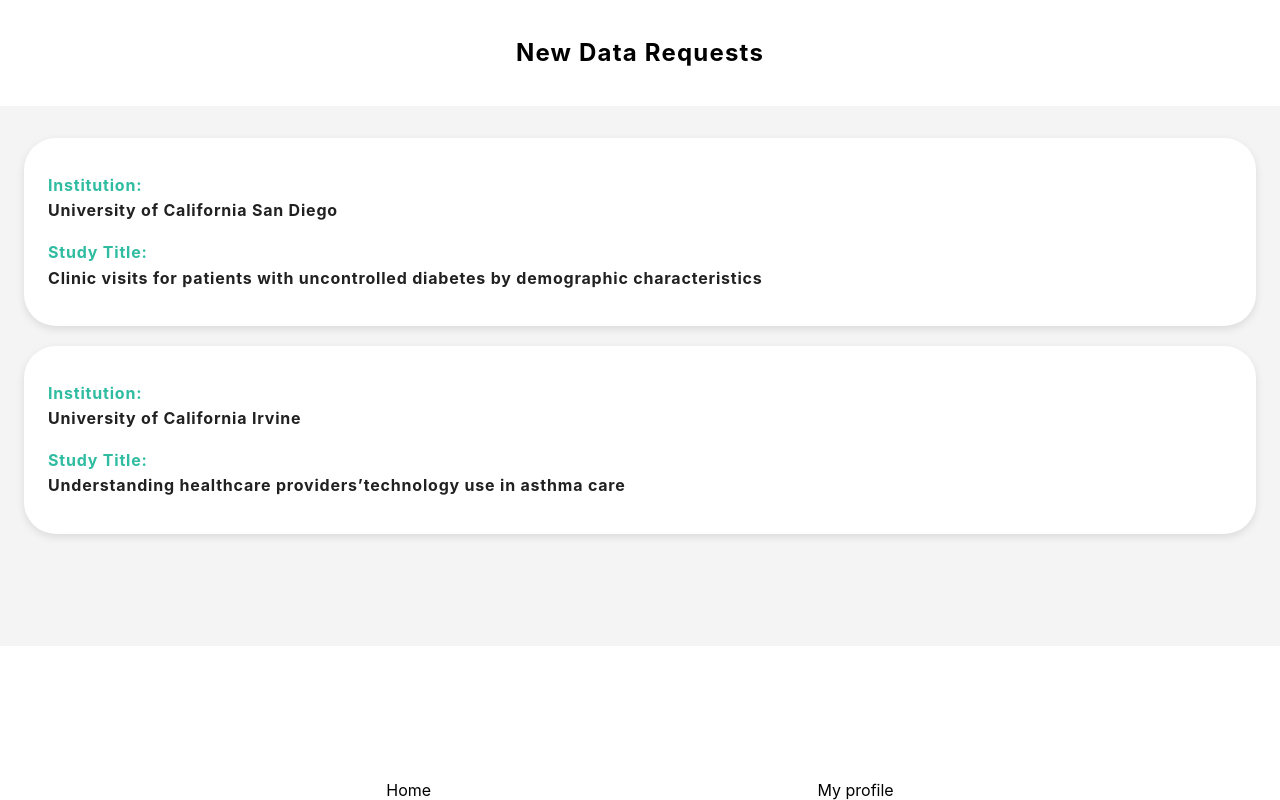
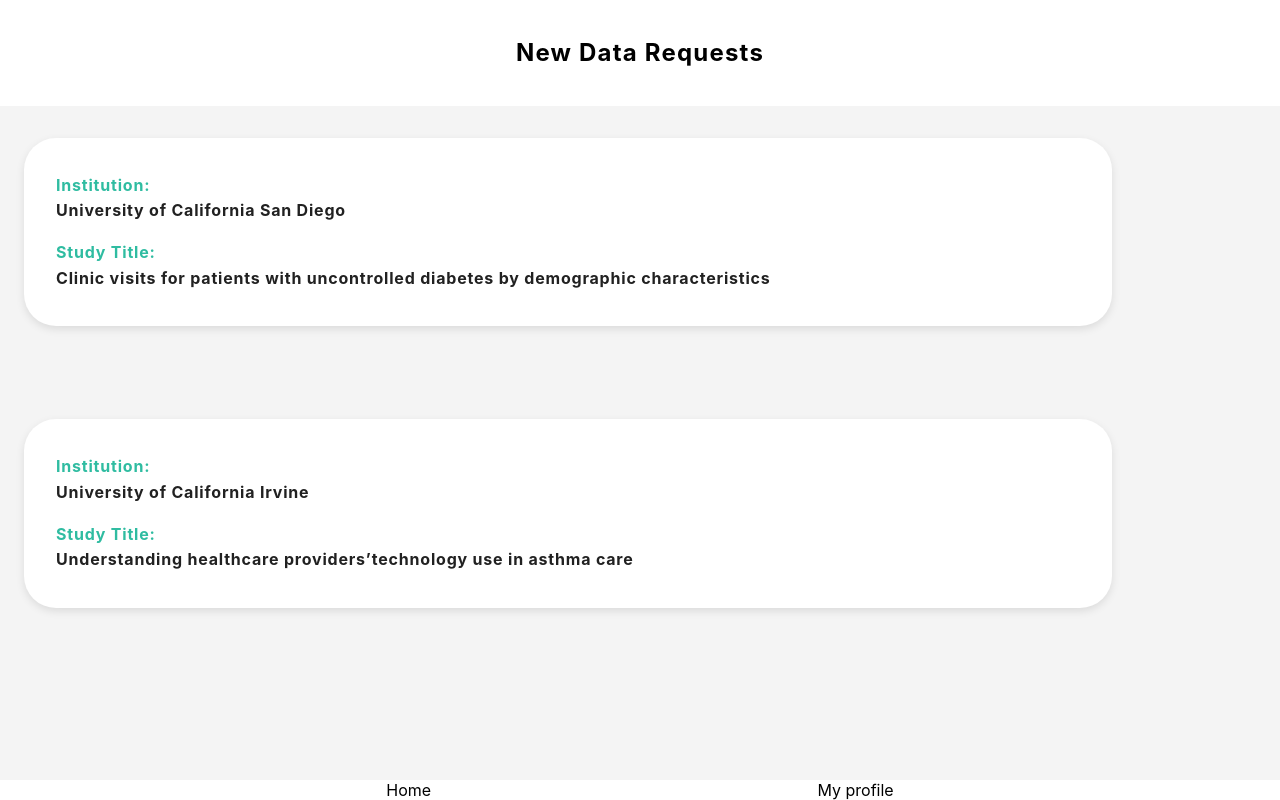
Before and after one commit to huzhx/baseline-preference, a React (Create React App) app: page /data-requests in a window 1280 px wide. Built offline with nearby package versions, Linux system fonts and the light colour scheme.

Commit message:
adjust the study style

```diff
--- a/src/Study.module.css
+++ b/src/Study.module.css
@@ -1,7 +1,8 @@
 .study {
-  min-width: 270px;
-  margin: 0.8em 1.5em 1.2em 1.5em;
-  padding: 1.2em 1.5em;
+  width: 85%;
+  align-self: center;
+  margin: 0.8em 1.5em 5.8em 1.5em;
+  padding: 1.2em 2em;
   background-color: var(--background-color-light);
   border-radius: 2em;
   box-shadow: var(--box-shadow);
```
